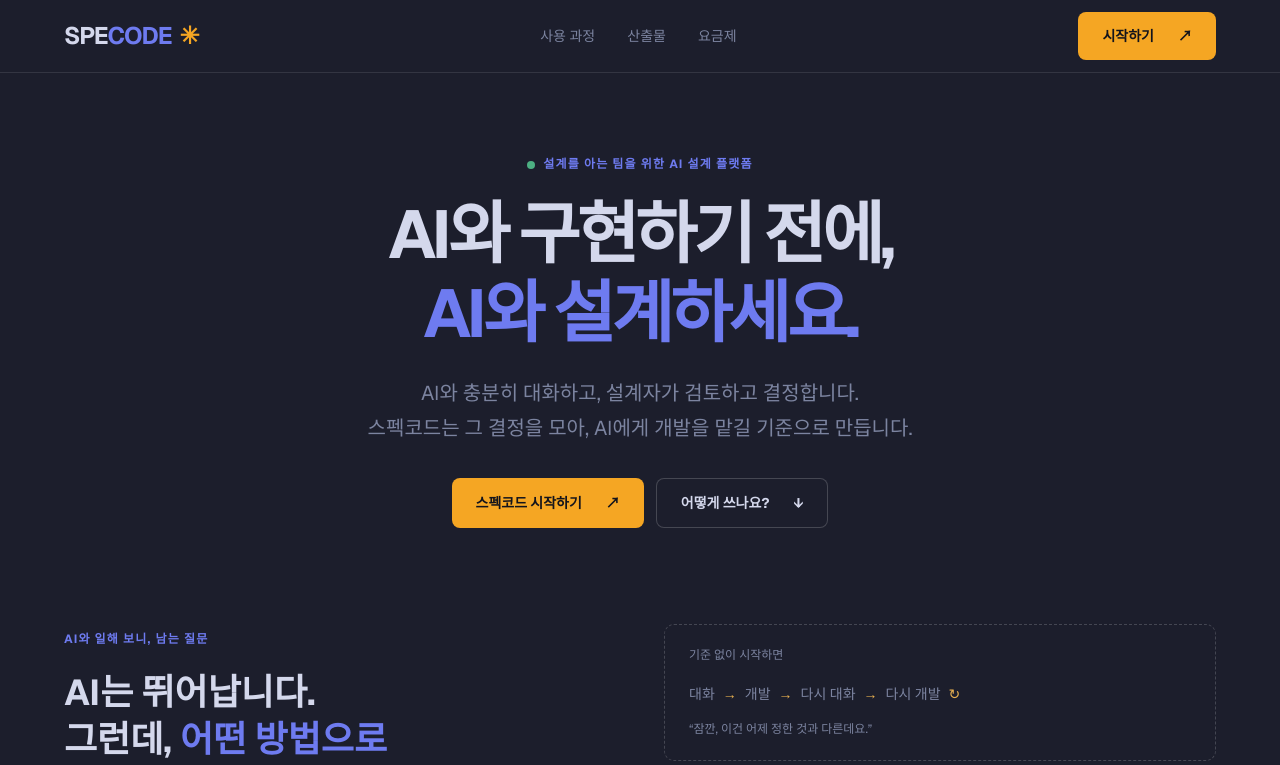
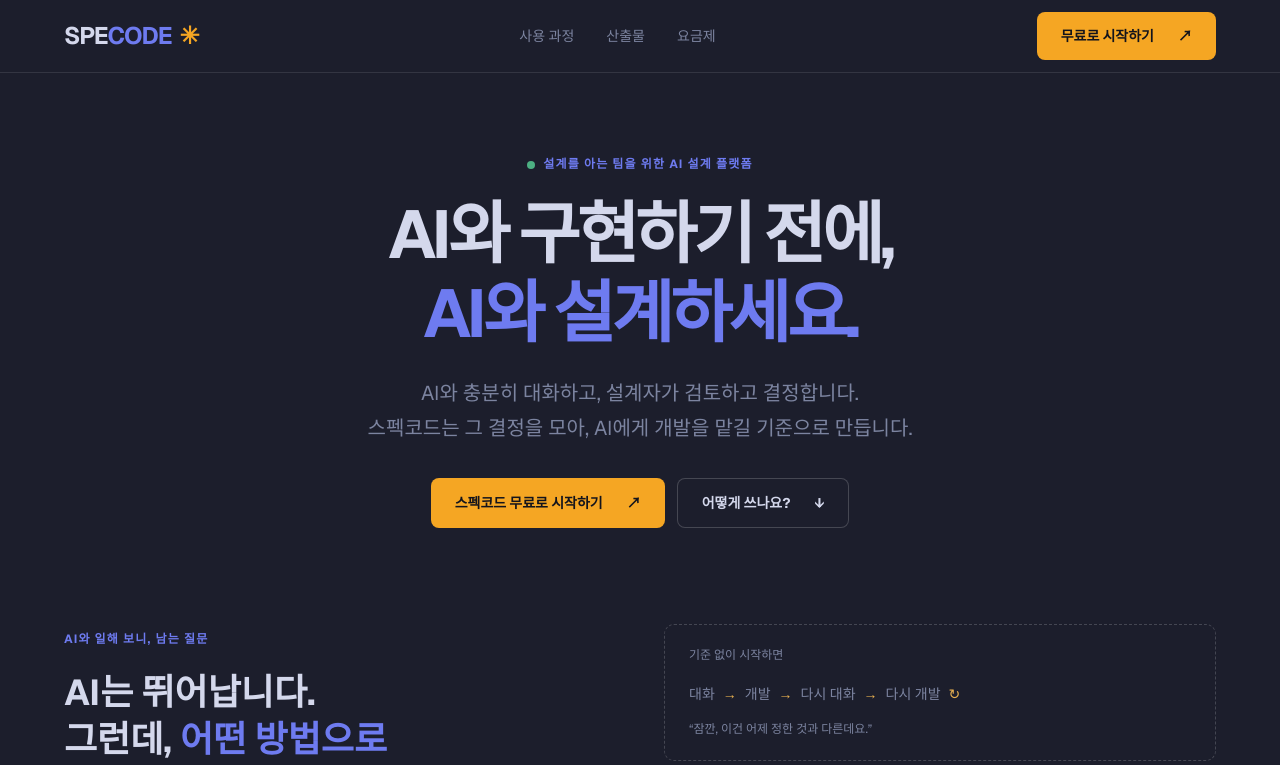
Before and after one commit to gisunglee/FirstSpecode, a Next.js app: page /intro/about2 in a window 1280 px wide. Shown: the top 765 px of the page. Built offline with nearby package versions, Linux system fonts and the light colour scheme; a web font is replaced by a local one.

Commit message:
feat: 시작하기 -> 무료로 시작하기 명칭 변경

```diff
--- a/src/app/intro/about2/page.tsx
+++ b/src/app/intro/about2/page.tsx
@@ -30,7 +30,7 @@
         <nav aria-label="소개 페이지 탐색" className="sp-story-links">
           <a href="#how">사용 과정</a><a href="#outputs">산출물</a><Link href={INTRO_PATHS.pricing}>요금제</Link>
         </nav>
-        <Link className="sp-story-button" href={INTRO_PATHS.login}>시작하기 <span aria-hidden="true">↗</span></Link>
+        <Link className="sp-story-button" href={INTRO_PATHS.login}>무료로 시작하기 <span aria-hidden="true">↗</span></Link>
       </div>
     </header>
     <main id="story-main">
@@ -38,7 +38,7 @@
         <div className="sp-story-eyebrow"><span className="sp-story-dot" /> 설계를 아는 팀을 위한 AI 설계 플랫폼</div>
         <h1>AI와 구현하기 전에,<br /><em>AI와 설계하세요.</em></h1>
         <p className="sp-story-lead">AI와 충분히 대화하고, 설계자가 검토하고 결정합니다.<br />스펙코드는 그 결정을 모아,<br className="sp-story-mobile-break" /> AI에게 개발을 맡길 기준으로 만듭니다.</p>
-        <div className="sp-story-actions"><Link className="sp-story-button" href={INTRO_PATHS.login}>스펙코드 시작하기 <span aria-hidden="true">↗</span></Link><a className="sp-story-button sp-story-button-outline" href="#how">어떻게 쓰나요? <span aria-hidden="true">↓</span></a></div>
+        <div className="sp-story-actions"><Link className="sp-story-button" href={INTRO_PATHS.login}>스펙코드 무료로 시작하기 <span aria-hidden="true">↗</span></Link><a className="sp-story-button sp-story-button-outline" href="#how">어떻게 쓰나요? <span aria-hidden="true">↓</span></a></div>
       </section>
 
       {/* 기능 설명에 앞서, 설계자의 판단이 필요한 이유와 제품의 역할을 설명한다. */}
@@ -116,7 +116,7 @@
         ["어떤 기능을 지금 사용할 수 있나요?", "구조화된 분석·설계, PRD 내보내기, JSON·MCP 연동, 기능·영역 AI 점검, 기획 초안, 테이블·컬럼 관리와 스펙 동기화를 제공합니다. 설계 전체 검증, 변경 영향도 분석 확대, 설계 재사용은 앞으로의 확장 방향입니다."],
       ].map(([question, answer]) => <details key={question}><summary>{question}<span aria-hidden="true">+</span></summary><p>{answer}</p></details>)}</div></section>
 
-      <section className="sp-story-final"><div className="sp-story-wrap"><span className="sp-story-eyebrow">START WITH A SHARED UNDERSTANDING</span><h2>다음 대화는,<br />쌓이는 설계가 되도록.</h2><p>하나의 업무부터, AI와 함께 설계해 보세요.</p><Link className="sp-story-button" href={INTRO_PATHS.login}>스펙코드 시작하기 <span aria-hidden="true">↗</span></Link></div></section>
+      <section className="sp-story-final"><div className="sp-story-wrap"><span className="sp-story-eyebrow">START WITH A SHARED UNDERSTANDING</span><h2>다음 대화는,<br />쌓이는 설계가 되도록.</h2><p>하나의 업무부터, AI와 함께 설계해 보세요.</p><Link className="sp-story-button" href={INTRO_PATHS.login}>스펙코드 무료로 시작하기 <span aria-hidden="true">↗</span></Link></div></section>
     </main>
     <footer className="sp-story-wrap sp-story-footer"><div><Link className="sp-story-logo" href={INTRO_PATHS.home}>SPE<span>CODE</span></Link><p>AI와 구현하기 전에, AI와 설계하세요.</p><small>© {new Date().getFullYear()} {BUSINESS.companyName} · 대표 {BUSINESS.ceoName}</small></div><nav aria-label="법적 고지"><Link href={INTRO_PATHS.about}>기존 소개</Link><Link href={INTRO_PATHS.terms}>이용약관</Link><Link href={INTRO_PATHS.privacy}>개인정보처리방침</Link><a href={`mailto:${BUSINESS.contactEmail}`}>문의</a></nav></footer>
   </div>;
```
